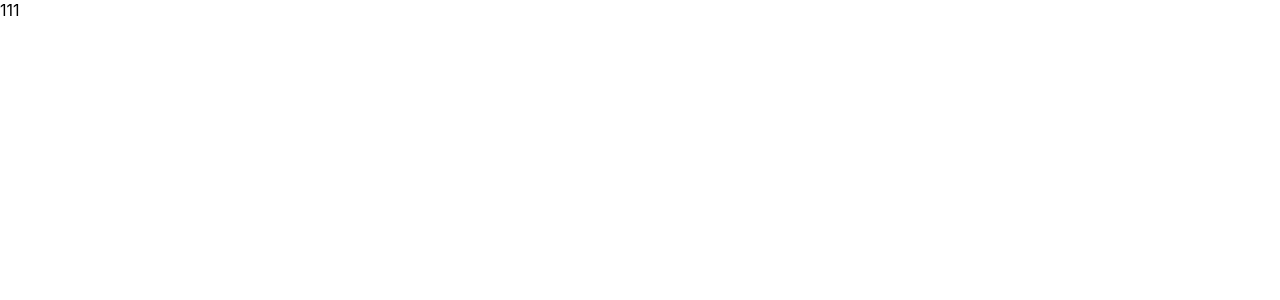
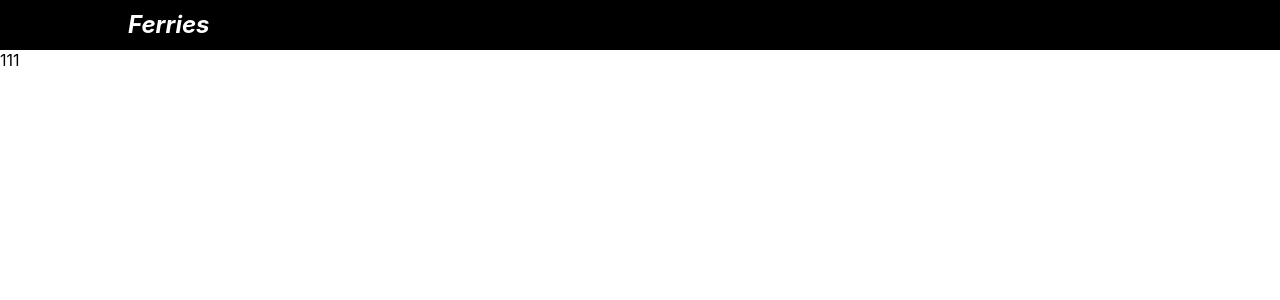
Before and after one commit to ferriesg/ferries, a Next.js app: page /test in a window 1280 px wide. Shown: the top 300 px of the page. Built offline with nearby package versions, Linux system fonts and the light colour scheme.

Commit message:
change Header

```diff
--- /dev/null
+++ b/components/Header/index.tsx
@@ -0,0 +1,20 @@
+function Header() {
+  return (
+    <div style={{ backgroundColor: "#000", height: "50px" }}>
+      <div
+        style={{
+          width: "1024px",
+          color: "#FFF",
+          fontWeight: "700",
+          fontSize: "24px",
+          margin: "0 auto",
+          lineHeight: "50px",
+          fontStyle: "italic",
+        }}
+      >
+        Ferries
+      </div>
+    </div>
+  );
+}
+export default Header;
--- a/pages/_app.tsx
+++ b/pages/_app.tsx
@@ -1,8 +1,13 @@
-import '../styles/globals.css'
-import type { AppProps } from 'next/app'
-
+import "../styles/globals.css";
+import type { AppProps } from "next/app";
+import Header from "../components/Header";
 function MyApp({ Component, pageProps }: AppProps) {
-  return <Component {...pageProps} />
+  return (
+    <>
+      <Header />
+      <Component {...pageProps} />
+    </>
+  );
 }
 
-export default MyApp
+export default MyApp;
```
Also changed, not shown: components/Footer/Footer.tsx (added).
